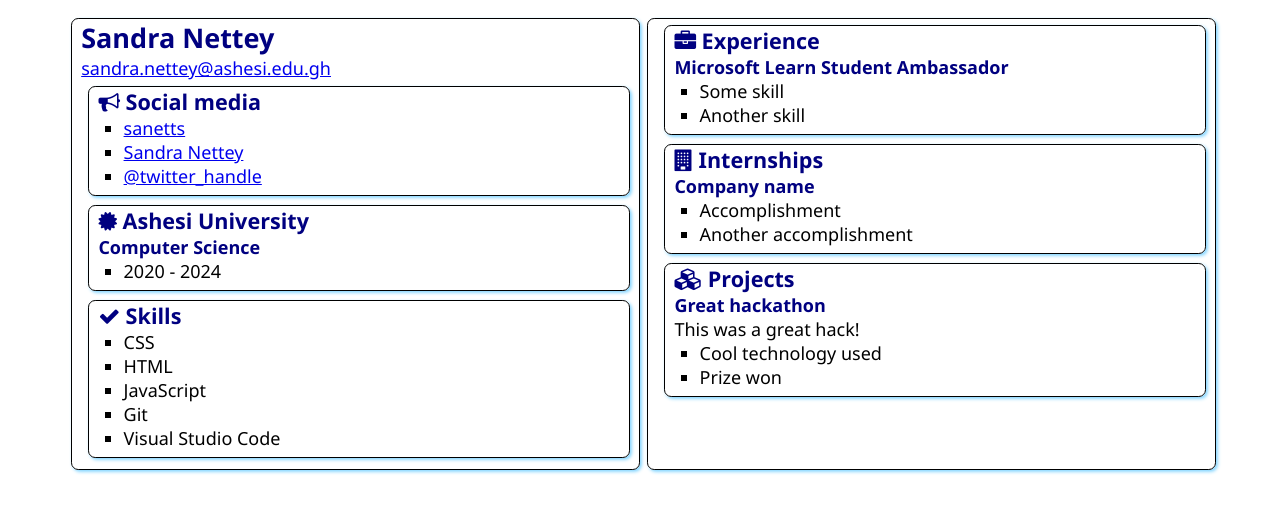
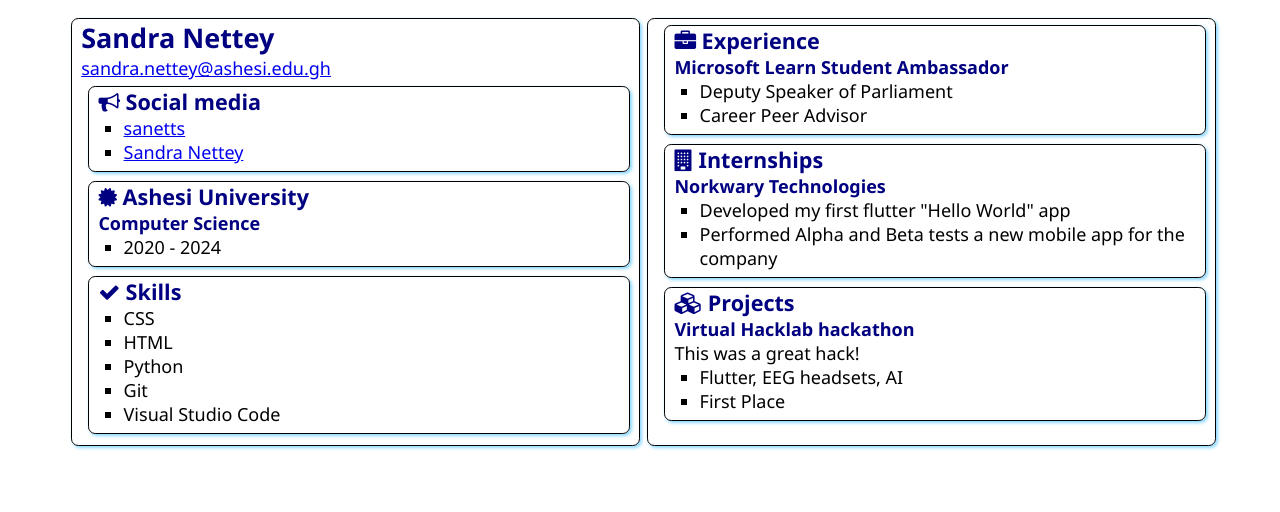
Before and after one commit to sanetts/SATechnicalOnboarding, a plain HTML site: page src/index.html in a window 1280 px wide. Drawn offline with Linux system fonts and the light colour scheme.

Commit message:
Update index.html

```diff
--- a/src/index.html
+++ b/src/index.html
@@ -23,7 +23,6 @@
                 <ul>
                     <li><a href="https://github.com/sanetts">sanetts</a></li>
                     <li><a href="https://linkedin.com/in/sandra-nettey"> Sandra Nettey</a></li>
-                    <li><a href="https://twitter.com/<handle>">@twitter_handle</a></li>
                 </ul>
             </section>
 
@@ -48,7 +47,7 @@
                 <ul>
                     <li>CSS</li>
                     <li>HTML</li>
-                    <li>JavaScript</li>
+                    <li>Python</li>
                     <li>Git</li>
                     <li>Visual Studio Code</li>
                 </ul>
@@ -62,8 +61,8 @@
                 </h2>
                 <h3>Microsoft Learn Student Ambassador</h3>
                 <ul>
-                    <li>Some skill</li>
-                    <li>Another skill</li>
+                    <li>Deputy Speaker of Parliament</li>
+                    <li>Career Peer Advisor</li>
                 </ul>
             </section>
             <section class="box">
@@ -72,10 +71,10 @@
                     Internships
                 </h2>
 
-                <h3>Company name</h3>
+                <h3>Norkwary Technologies</h3>
                 <ul>
-                    <li>Accomplishment</li>
-                    <li>Another accomplishment</li>
+                    <li>Developed my first flutter "Hello World" app</li>
+                    <li>Performed Alpha and Beta tests a new mobile app for the company</li>
                 </ul>
             </section>
             <section class="box">
@@ -84,11 +83,11 @@
                     Projects
                 </h2>
 
-                <h3>Great hackathon</h3>
+                <h3>Virtual Hacklab hackathon</h3>
                 <div>This was a great hack!</div>
                 <ul>
-                    <li>Cool technology used</li>
-                    <li>Prize won</li>
+                    <li>Flutter, EEG headsets, AI</li>
+                    <li>First Place</li>
                 </ul>
             </section>
         </article>
```
